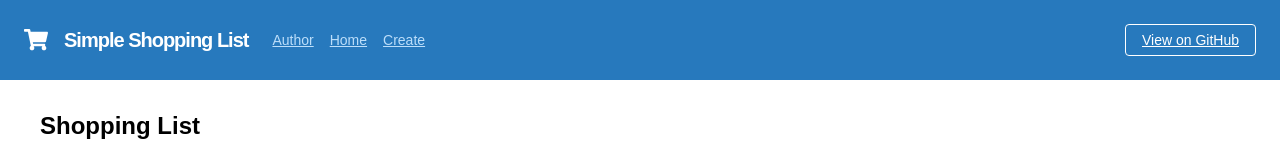
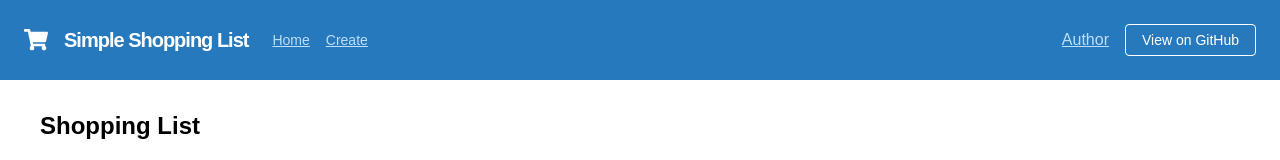
Before and after one commit to jamesdordoy/Vuefire-SPA-Shopping-App, a Vue app: page / in a window 1280 px wide. Shown: the top 160 px of the page. Built offline with nearby package versions, Linux system fonts and the light colour scheme.

Commit message:
More tidy up.

```diff
--- a/src/components/Navigation.vue
+++ b/src/components/Navigation.vue
@@ -11,9 +11,7 @@
         </div>
         <div class="w-full block flex-grow lg:flex lg:items-center lg:w-auto">
             <div class="text-sm lg:flex-grow">
-                <a target="_blank" href="https://jamesdordoy.co.uk" class="block mt-4 lg:inline-block lg:mt-0 text-blue-lighter hover:text-white mr-4">
-                    Author
-                </a>
+
                 <router-link class="block mt-4 lg:inline-block lg:mt-0 text-blue-lighter hover:text-white mr-4" to="/">
                     Home
                 </router-link>
@@ -22,7 +20,11 @@
                 </router-link>
             </div>
             <div>
-            <a target="_blank" href="https://github.com/jamesdordoy/shopping-list" class="inline-block text-sm px-4 py-2 leading-none border rounded text-white border-white hover:border-transparent hover:text-blue hover:bg-white mt-4 lg:mt-0">
+
+            <a target="_blank" href="https://jamesdordoy.co.uk" class="block mt-4 lg:inline-block lg:mt-0 text-blue-lighter hover:text-white mr-4">
+                Author
+            </a>
+             <a target="_blank" href="https://github.com/jamesdordoy/shopping-list" class="no-underline inline-block text-sm px-4 py-2 leading-none border rounded text-white border-white hover:border-transparent hover:text-blue hover:bg-white mt-4 lg:mt-0">
                 View on GitHub
             </a>
             </div>
--- a/src/main.js
+++ b/src/main.js
@@ -1,26 +1,27 @@
-import Vue from 'vue'
-import App from './App.vue'
+import Vue from 'vue';
+import App from './App.vue';
+import VueRouter from 'vue-router';
 
 import routes from './routes.js';
 
-//Font Awesome
-import { library } from '@fortawesome/fontawesome-svg-core'
-import { faCoffee, faShoppingCart } from '@fortawesome/free-solid-svg-icons'
-import { FontAwesomeIcon } from '@fortawesome/vue-fontawesome'
+import { FontAwesomeIcon } from '@fortawesome/vue-fontawesome';
+import { faCoffee, faShoppingCart } from '@fortawesome/free-solid-svg-icons';
+import { library } from '@fortawesome/fontawesome-svg-core';
 
-library.add(faCoffee)
-library.add(faShoppingCart)
-
-Vue.component('font-awesome-icon', FontAwesomeIcon)
-
-import VueRouter from 'vue-router'
+library.add(faCoffee);
+library.add(faShoppingCart);
 
 Vue.use(VueRouter)
+
+//Global Components
+Vue.component('font-awesome-icon', FontAwesomeIcon);
+
+//Global Elements
 
 Vue.config.productionTip = false
 
 const router = new VueRouter({
-  routes // short for `routes: routes`
+  routes
 })
 
 new Vue({
--- a/src/routes.js
+++ b/src/routes.js
@@ -1,8 +1,8 @@
 export default [
     {
-        path: '/', component: require('./Home.vue').default
+        path: '/', component: require('./views/Home.vue').default
     },
     {
-        path: '/create', component: require('./Create.vue').default
+        path: '/create', component: require('./views/Create.vue').default
     },
 ];
--- a/src/Create.vue
+++ b/src/views/Create.vue
@@ -7,7 +7,7 @@
 
 <script>
 
-import CreateForm from './components/Form.vue'
+import CreateForm from '../components/Form.vue'
 
 export default {
   name: 'HelloWorld',
--- a/src/Home.vue
+++ b/src/views/Home.vue
@@ -7,7 +7,7 @@
 
 <script>
 
-import ShoppingListItems from './components/ShoppingItems';
+import ShoppingListItems from '../components/ShoppingItems';
 
 export default {
   name: 'HelloWorld',
```
